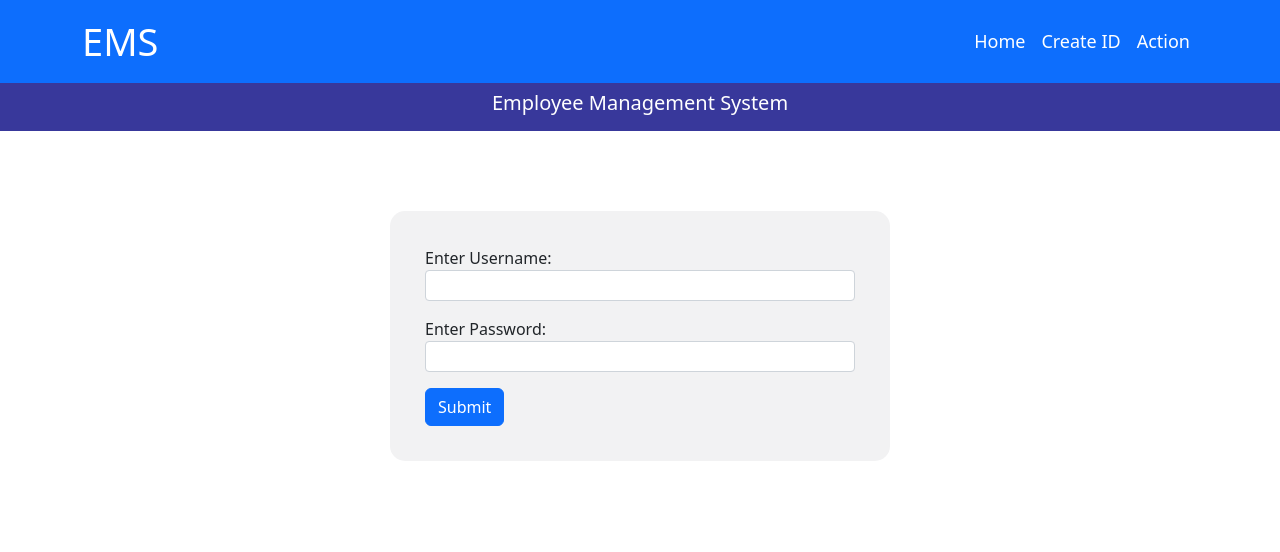
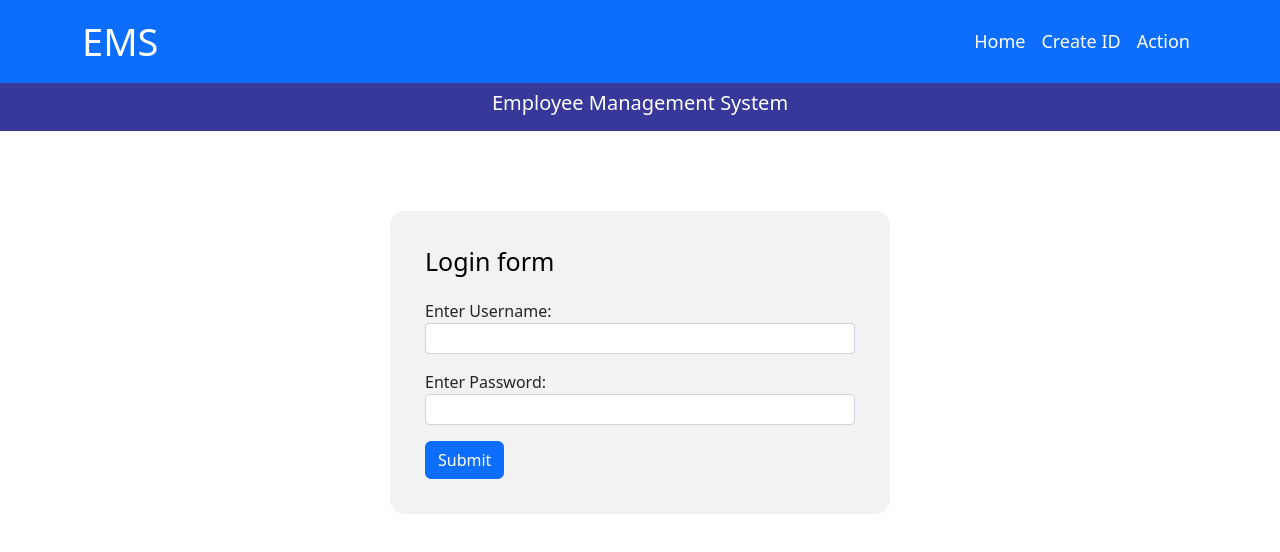
Before and after one commit to bhairabpatra/ems, an Angular app: page /home in a window 1280 px wide. Shown: the top 552 px of the page. Built offline with nearby package versions, Linux system fonts and the light colour scheme.

Commit message:
login form tiitle update

```diff
--- a/src/app/home/home.component.css
+++ b/src/app/home/home.component.css
@@ -24,3 +24,11 @@
   text-align: center;
 
 }
+
+.form-title{
+  padding: 0px 0px 15px 0px;
+}
+.form-title h3{
+  color: rgb(0, 0, 0);
+  font-size: 25px;
+}
--- a/src/app/home/home.component.html
+++ b/src/app/home/home.component.html
@@ -3,6 +3,9 @@
     <h4>Employee Management System</h4>
   </div>
   <div class="home-login">
+    <div class="form-title">
+      <h3>Login form</h3>
+    </div>
     <form>
       <div class="mb-3 ">
         <label for="username"> Enter Username:</label>
```
